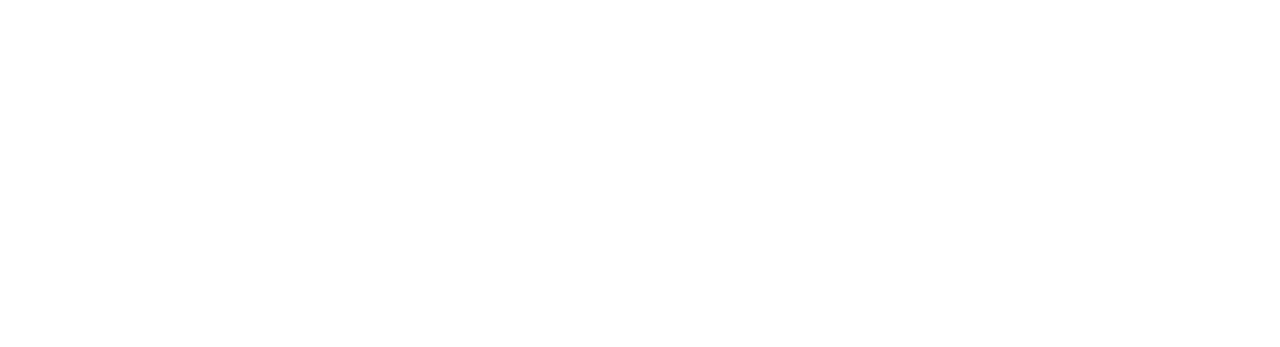
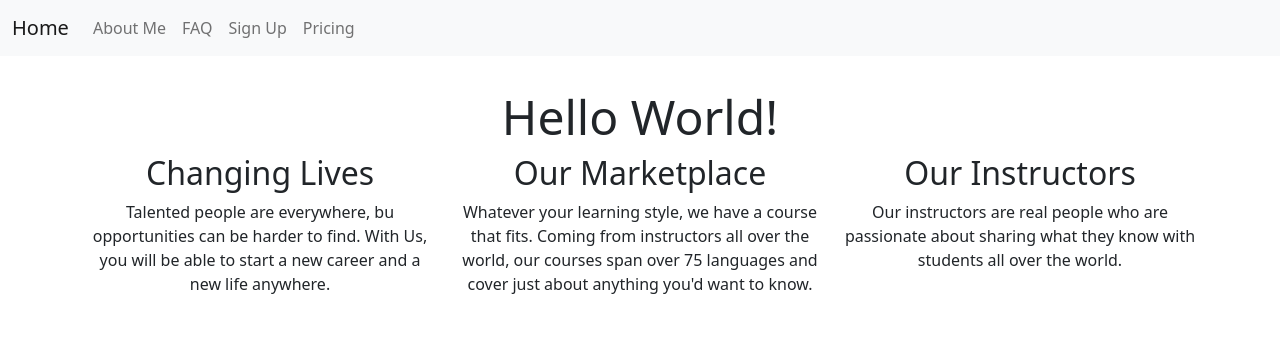
Before and after one commit to sephooko/PWASJ.github.io, a plain HTML site: page index.html in a window 1280 px wide. Drawn offline with nearby package versions, Linux system fonts and the light colour scheme.

Commit message:
first commit

```diff
--- a/index.html
+++ b/index.html
@@ -2,30 +2,58 @@
 <html lang="en">
 <head>
     <meta charset="utf-8">
- <title>CAT PWA TEST/title>
+    <title>PWA PIAC TEST</title>
     <link rel="manifest" href="/manifest.json">
     <link rel="stylesheet" href="style.css">
     <meta name="viewport" content="width=device-width, initial-scale=1.0">
- <link rel="icon" href="/images/cat.png" type="image/x-icon" />
- <link rel="apple-touch-icon" href="images/pwa-icon-152.png">
- <meta name="apple-mobile-web-app-capable" content="yes">
- <meta name="apple-mobile-web-app-status-bar" content="#db4938" />
- <meta name="theme-color" content="#db4938" />
- <meta name="apple-mobile-web-app-title" content="PWA PIAC">
+ <link href="https://cdn.jsdelivr.net/npm/bootstrap@5.2.2/dist/css/bootstrap.min.css" rel="stylesheet" integrity="sha384-Zenh87qX5JnK2Jl0vWa8Ck2rdkQ2Bzep5IDxbcnCeuOxjzrPF/et3URy9Bv1WTRi" crossorigin="anonymous">
+<script src="https://cdn.jsdelivr.net/npm/@popperjs/core@2.11.6/dist/umd/popper.min.js" integrity="sha384-oBqDVmMz9ATKxIep9tiCxS/Z9fNfEXiDAYTujMAeBAsjFuCZSmKbSSUnQlmh/jp3" crossorigin="anonymous"></script>
+<script src="https://cdn.jsdelivr.net/npm/bootstrap@5.2.2/dist/js/bootstrap.min.js" integrity="sha384-IDwe1+LCz02ROU9k972gdyvl+AESN10+x7tBKgc9I5HFtuNz0wWnPclzo6p9vxnk" crossorigin="anonymous"></script>
 </head>
     <body>
- <div class="container">
+        <nav class="navbar navbar-expand-lg bg-light">
+            <div class="container-fluid">
+                <a class="navbar-brand" href="index.html">Home</a>
+                <button class="navbar-toggler" type="button" data-bs-toggle="collapse" data-bs-target="#navbarNav" aria-controls="navbarNav" aria-expanded="false" aria-label="Toggle navigation">
+                    <span class="navbar-toggler-icon"></span>
+                </button>
+                <div class="collapse navbar-collapse" id="navbarNav">
+                    <ul class="navbar-nav">
+                    <li class="nav-item" id="about-link">
+                        <a class="nav-link">About Me</a>
+                    </li>
+                    <li class="nav-item" id="faq-link">
+                        <a class="nav-link">FAQ</a>
+                    </li>
+                    <li class="nav-item" id="sign-link">
+                        <a class="nav-link">Sign Up</a>
+                    </li>
+                    <li class="nav-item" id="pricing-link">
+                        <a class="nav-link">Pricing</a>
+                    </li>
+                    </ul>
+                </div>
+            </div>
+        </nav>
     <main>
     <h1 class="title">Hello World!</h1>
- <p> Lorem Ipsum is simply dummy text of the printing and typesetting industry. Lorem
-Ipsum has been the industry's standard dummy text ever since the 1500s, when an unknown
-printer took a galley of type and scrambled it to make a type specimen book. It has survived
-not only five centuries, but also the leap into electronic typesetting, remaining essentially
-unchanged. It was popularised in the 1960s with the release of Letraset sheets containing
-Lorem Ipsum passages, and more recently with desktop publishing software like Aldus
-PageMaker including versions of Lorem Ipsum.</p>
+    <div class="container text-center">
+        <div class="row">
+        <div class="col">
+            <h2>Changing Lives</h2>
+            <p> Talented people are everywhere, bu opportunities can be harder to find. With Us, you will be able to start a new career and a new life anywhere. </p>
+        </div>
+        <div class="col">
+            <h2>Our Marketplace</h2>
+            <p> Whatever your learning style, we have a course that fits. Coming from instructors all over the world, our courses span over 75 languages and cover just about anything you'd want to know.</p>
+        </div>
+        <div class="col">
+            <h2>Our Instructors</h2>
+            <p>Our instructors are real people who are passionate about sharing what they know with students all over the world. </p>
+        </div>
+        </div>
+    </div>
     </main>
- </div>
  <script src="js/main.js"></script>
 </body>
 </html>
```
Also changed, not shown: manifest.json, style.css (indentation only). Lines whose indentation alone changed are shown as unchanged.
